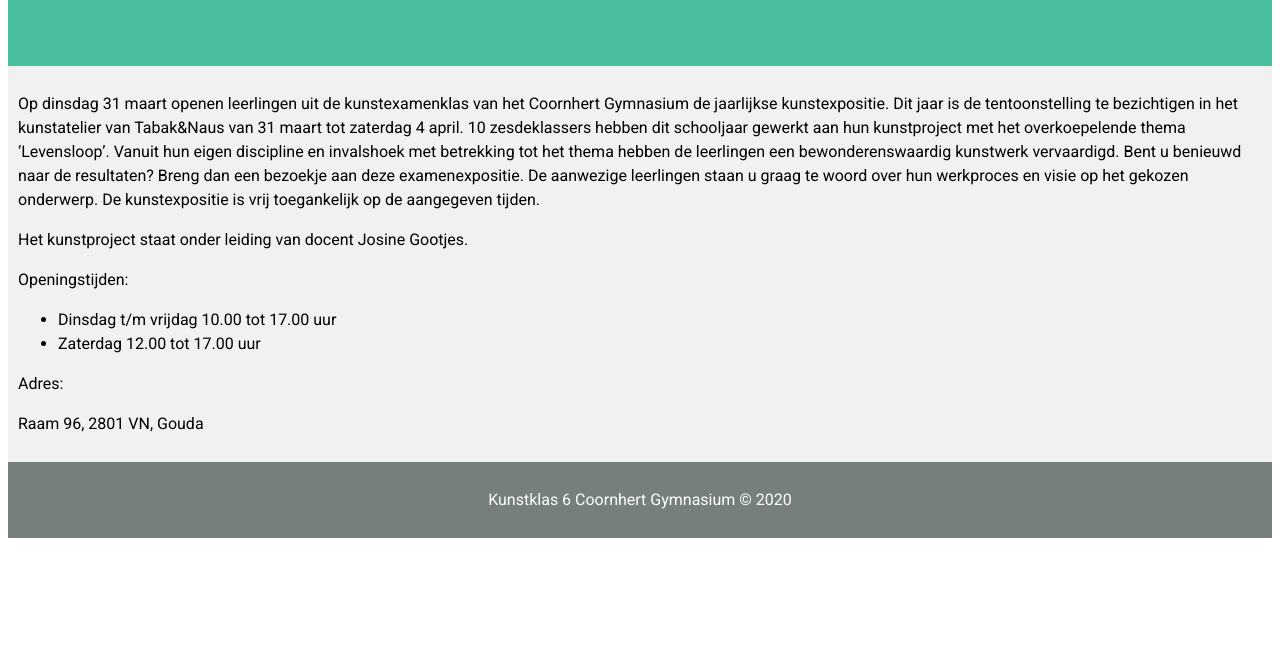
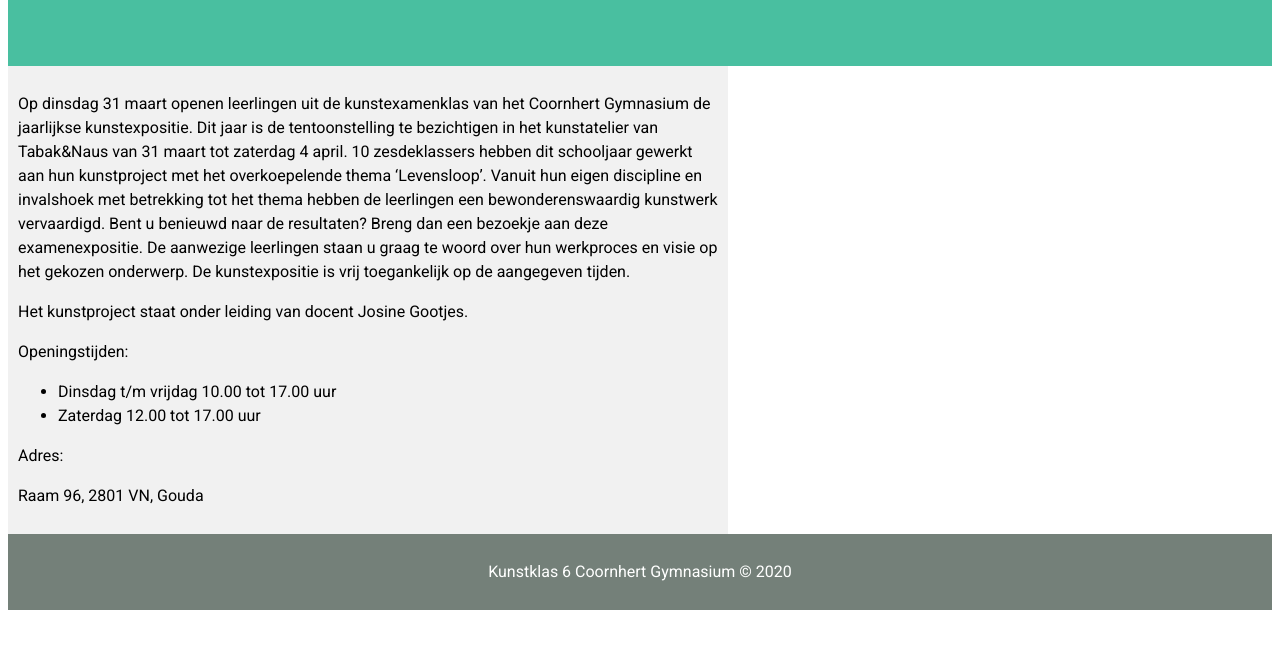
Before and after one commit to BenjamainusK/kunst, a plain HTML site: page index.html in a window 1280 px wide. Shown: the part 125-774 px from the top of the page. Drawn offline with Linux system fonts and the light colour scheme.

Commit message:
Update index.html

```diff
--- a/index.html
+++ b/index.html
@@ -32,7 +32,6 @@ section {
   background-color: #f1f1f1;
   padding: 10px;
   max-width: 700px
-  align: center
 }
 
     /* Style the footer */
```
